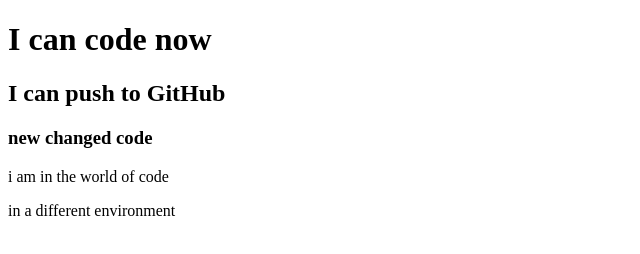
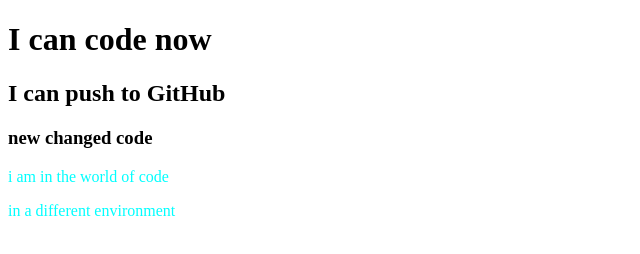
Before and after one commit to itstanimm/my-second-repo, a plain HTML site: page index.html in a window 1280 px wide. Shown: the whole page, without its empty margins (0-640 px from the left). Drawn offline with Linux system fonts and the light colour scheme.

Commit message:
styles added again

```diff
--- a/style.css
+++ b/style.css
@@ -1,3 +1,3 @@
-.p{
-    color: purple;
+p {
+    color: aqua;
 }
```
